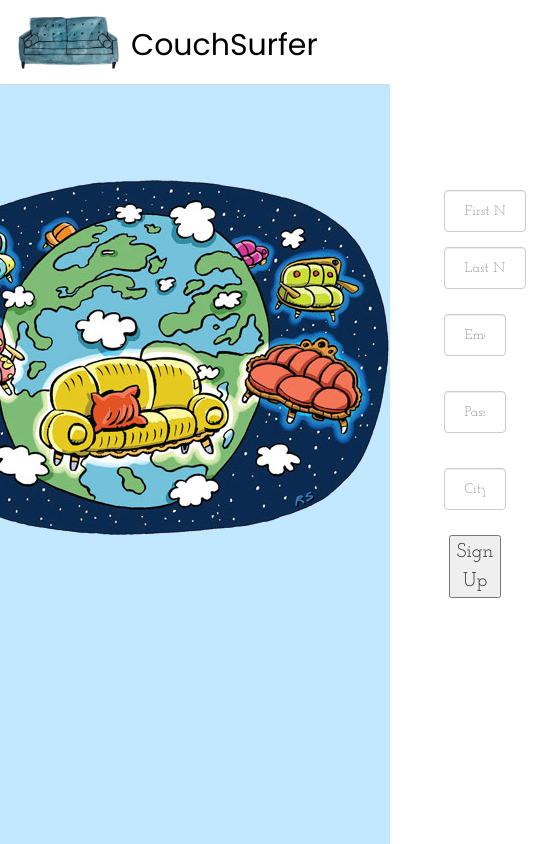
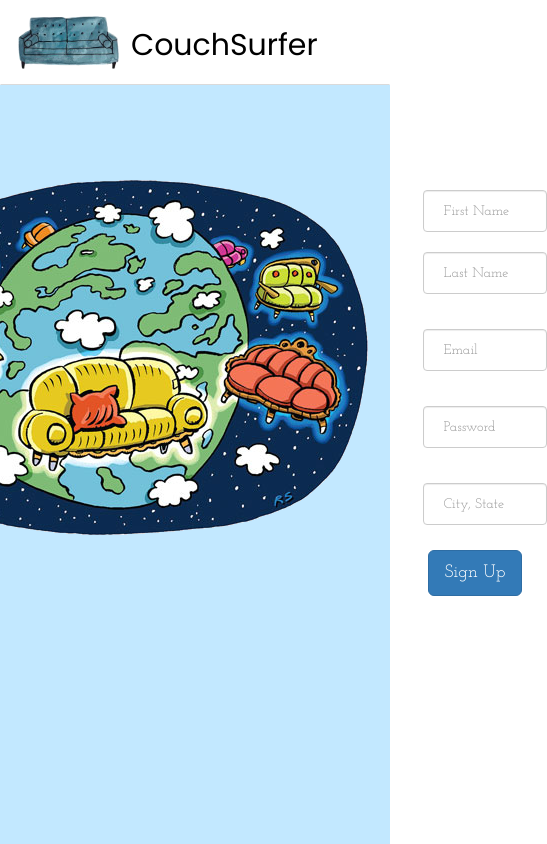
Before and after one commit to aback223/couchsurfer, a React (Create React App) app: page / in a window 390 px wide. Shown: the whole page, 547 px wide, since content can reach past the window. Built offline with nearby package versions, Linux system fonts and the light colour scheme; a web font is replaced by a local one.

Commit message:
fix alignment and flex properties of signup form

```diff
--- a/src/components/SignupForm.js
+++ b/src/components/SignupForm.js
@@ -5,14 +5,14 @@ class SignupForm extends Component {
   render() {
     return(
       <Form inline className="signupForm">
+        <div className="nameFields">
           <Row>
             <FormGroup>
               <FormControl type="text" placeholder="First Name" />
-          </FormGroup>
-          <FormGroup>
               <FormControl type="text" placeholder="Last Name" />
             </FormGroup>
           </Row>
+        </div>
         <div className="singleRows">
           <Row>
             <FormGroup>
@@ -30,7 +30,9 @@ class SignupForm extends Component {
             </FormGroup>
           </Row>
         </div>
-        <button type="button" className="signupButton">Sign Up</button>
+        <div className="signupButton">
+          <Button type="button" bsSize="large" bsStyle="primary">Sign Up</Button>
+        </div>
       </Form>
     )
   }
--- a/src/components/index.css
+++ b/src/components/index.css
@@ -138,12 +138,34 @@ i.fa-search {
   flex-basis: 400px;
 }
 
-.signupForm input.form-control {
-  padding: 20px;
-  margin: 10px;
+.form-group .input-control {
+  flex: 1 1 auto;
+  display: block;
 }
 
-.singleRows .form-group {
+.form-group {
+  display: flex;
+  flex-direction: row;
+}
+
+@media (max-width: 1000px) {
+   .form-group {
+     flex-direction: column;
+   }
+   .form-group .input-control {
+     margin-top: 2px;
+   }
+
+   .nameFields .form-group {
+    display: flex!important;
+   }
+
+   .nameFields .form-group input {
+    flex-grow: 1;
+   }
+ }
+
+ .singleRows .form-group {
   display: flex!important;
 }
 
@@ -151,9 +173,15 @@ i.fa-search {
   flex-grow: 1;
 }
 
+.signupForm input.form-control {
+  padding: 20px;
+  margin: 10px;
+}
+
 .signupButton {
-  display: block;
+  text-align: center;
 }
+
 
 h1.homeTitle {
   font-size: 60px;
```
Lines whose indentation alone changed are shown as unchanged.
